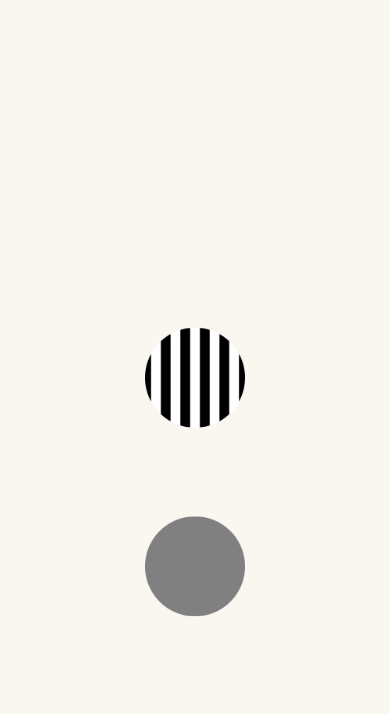
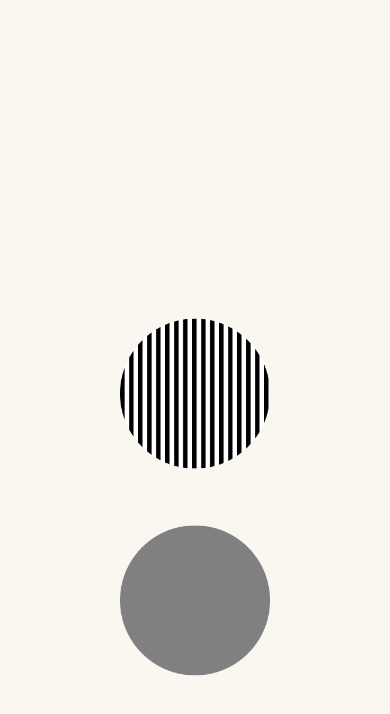
Before and after one commit to kSammani/KidsVision, a React Native app: screen /Level2N in a window 390 px wide. Both pictures are taken after a click on the element 170 px from the left and 422 px from the top of the page. Shown: the top 714 px of the page. Built offline with nearby package versions, Linux system fonts and the light colour scheme.

Commit message:
update level 2 n

```diff
--- a/src/screens/Level2N.js
+++ b/src/screens/Level2N.js
@@ -3,7 +3,7 @@ import { View, Text, Image, Animated, TouchableOpacity, StyleSheet, Dimensions }
 import AsyncStorage from '@react-native-async-storage/async-storage';
 
 const { width, height } = Dimensions.get('window');
-const IMAGE_WIDTH = 100;
+const IMAGE_WIDTH = 150;
 
 const AnimatedImageLoop = ({ navigation }) => {
   const [data, setData] = useState([]);
@@ -61,6 +61,8 @@ const AnimatedImageLoop = ({ navigation }) => {
     } else if (data.length === 3) {
       animMoveVer();
     } else if (data.length === 4) {
+      animMoveHor();
+    } else if (data.length === 5) {
       let count = 0;
       for (let i = 0; i < data.length; i++) {
         if (data[i] == 1) {
@@ -120,12 +122,12 @@ const AnimatedImageLoop = ({ navigation }) => {
           {data.length === 0 && (
             <View style={styles.firstContainer}>
               <Animated.View style={[styles.imageContainer, { transform: [{ translateX: leftToRightValue }] }]}>
-                <TouchableOpacity onPress={() => press1(1)}>
+                <TouchableOpacity onPress={() => press0(0)}>
                   <Image source={require('../images/level2N/main.png')} style={styles.image} />
                 </TouchableOpacity>
               </Animated.View>
               <Animated.View style={[styles.imageContainer, { transform: [{ translateX: rightToLeftValue }] }]}>
-                <TouchableOpacity onPress={() => press0(0)}>
+                <TouchableOpacity onPress={() => press1(1)}>
                   <Image source={require('../images/level2N/1.png')} style={styles.image} />
                 </TouchableOpacity>
               </Animated.View>
@@ -134,13 +136,13 @@ const AnimatedImageLoop = ({ navigation }) => {
           {data.length === 1 && (
             <View style={styles.secondContainer}>
               <Animated.View style={[styles.imageContainer, { transform: [{ translateY: topToBottomValue }] }]}>
-                <TouchableOpacity onPress={() => press1(1)}>
+                <TouchableOpacity onPress={() => press0(0)}>
                   <Image source={require('../images/level2N/main.png')} style={styles.image} />
                 </TouchableOpacity>
               </Animated.View>
               <Animated.View style={[styles.imageContainer, { transform: [{ translateY: bottomToTopValue }] }]}>
-                <TouchableOpacity onPress={() => press0(0)}>
-                  <Image source={require('../images/level2N/1.png')} style={styles.image} />
+                <TouchableOpacity onPress={() => press1(1)}>
+                  <Image source={require('../images/level2N/2.png')} style={styles.image} />
                 </TouchableOpacity>
               </Animated.View>
             </View>
@@ -148,12 +150,12 @@ const AnimatedImageLoop = ({ navigation }) => {
           {data.length === 2 && (
             <View style={styles.firstContainer}>
               <Animated.View style={[styles.imageContainer, { transform: [{ translateX: leftToRightValue }] }]}>
-                <TouchableOpacity onPress={() => press0(0)}>
-                  <Image source={require('../images/level2N/1.png')} style={styles.image} />
+                <TouchableOpacity onPress={() => press1(1)}>
+                  <Image source={require('../images/level2N/3.png')} style={styles.image} />
                 </TouchableOpacity>
               </Animated.View>
               <Animated.View style={[styles.imageContainer, { transform: [{ translateX: rightToLeftValue }] }]}>
-                <TouchableOpacity onPress={() => press1(1)}>
+                <TouchableOpacity onPress={() => press0(0)}>
                   <Image source={require('../images/level2N/main.png')} style={styles.image} />
                 </TouchableOpacity>
               </Animated.View>
@@ -162,13 +164,27 @@ const AnimatedImageLoop = ({ navigation }) => {
           {data.length === 3 && (
             <View style={styles.secondContainer}>
               <Animated.View style={[styles.imageContainer, { transform: [{ translateY: topToBottomValue }] }]}>
-                <TouchableOpacity onPress={() => press0(0)}>
-                  <Image source={require('../images/level2N/1.png')} style={styles.image} />
+                <TouchableOpacity onPress={() => press1(1)}>
+                  <Image source={require('../images/level2N/4.png')} style={styles.image} />
                 </TouchableOpacity>
               </Animated.View>
               <Animated.View style={[styles.imageContainer, { transform: [{ translateY: bottomToTopValue }] }]}>
+                <TouchableOpacity onPress={() => press0(0)}>
+                  <Image source={require('../images/level2N/main.png')} style={styles.image} />
+                </TouchableOpacity>
+              </Animated.View>
+            </View>
+          )}
+          {data.length === 4 && (
+            <View style={styles.firstContainer}>
+              <Animated.View style={[styles.imageContainer, { transform: [{ translateX: leftToRightValue }] }]}>
+                <TouchableOpacity onPress={() => press0(0)}>
+                  <Image source={require('../images/level2N/main.png')} style={styles.image} />
+                </TouchableOpacity>
+              </Animated.View>
+              <Animated.View style={[styles.imageContainer, { transform: [{ translateX: rightToLeftValue }] }]}>
                 <TouchableOpacity onPress={() => press1(1)}>
-                  <Image source={require('../images/level2N/main.png')} style={styles.image} />
+                  <Image source={require('../images/level2N/5.png')} style={styles.image} />
                 </TouchableOpacity>
               </Animated.View>
             </View>
```
